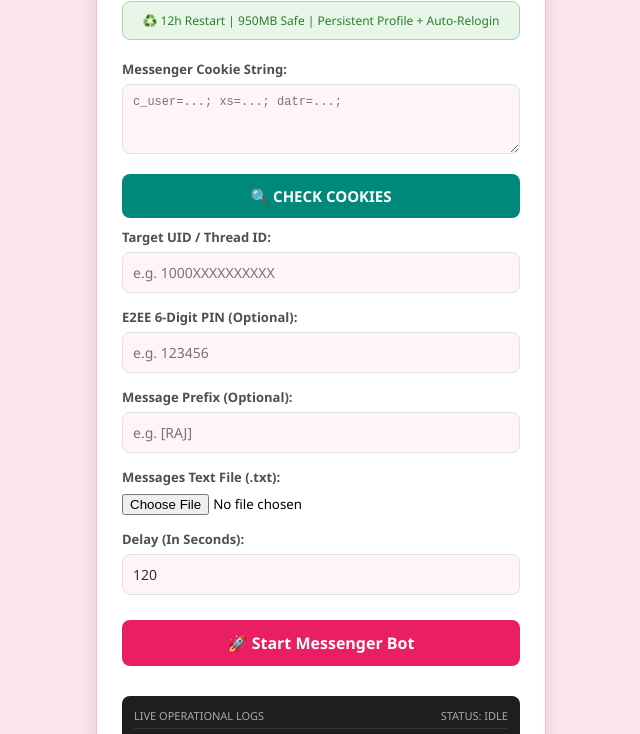
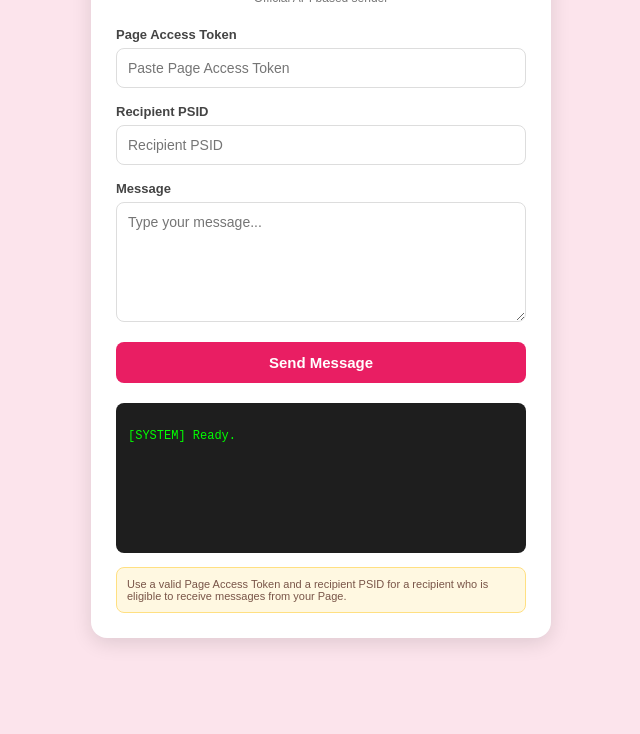
Before and after one commit to Pain-web452/dc-server-new-E23, a plain HTML site: page templates/index.html in a window 1280 px wide. Shown: the part 120-854 px from the top of the page, without its empty margins (319-959 px from the left). After the commit the page ends 800 px from the top, so only its background shows below. Drawn offline with Linux system fonts and the light colour scheme.

Commit message:
Revamp index.html for Messenger API Sender
Updated the HTML structure and styles for the Messenger API Sender interface, including changes to the title, layout, and form elements.

```diff
--- a/templates/index.html
+++ b/templates/index.html
@@ -1,213 +1,293 @@
 <!DOCTYPE html>
-<html lang="hi">
+<html lang="en">
 <head>
     <meta charset="UTF-8">
-    <meta name="viewport" content="width=device-width, initial-scale=1.0">
-    <title>Messenger Automation Bot</title>
+    <meta
+        name="viewport"
+        content="width=device-width, initial-scale=1.0"
+    >
+
+    <title>Messenger API Sender</title>
+
     <style>
-        * { box-sizing: border-box; margin: 0; padding: 0; font-family: 'Segoe UI', sans-serif; }
-        body { background-color: #fce4ec; display: flex; justify-content: center; align-items: center; min-height: 100vh; padding: 20px; }
-        .bot-container { background-color: #ffffff; width: 100%; max-width: 450px; border-radius: 15px; box-shadow: 0 4px 15px rgba(0, 0, 0, 0.1); padding: 25px; border: 1px solid #f8bbd0; }
-        .header { text-align: center; margin-bottom: 20px; }
-        .header h1 { color: #d81b60; font-size: 24px; margin-bottom: 5px; }
-        .header p { color: #666; font-size: 12px; font-weight: bold; letter-spacing: 1px; }
-        .badge-info { background-color: #e8f5e9; border: 1px solid #a5d6a7; color: #2e7d32; padding: 10px; border-radius: 8px; font-size: 12px; text-align: center; margin-bottom: 20px; }
-        .form-group { margin-bottom: 15px; }
-        .form-group label { display: block; font-size: 13px; font-weight: 600; color: #495057; margin-bottom: 6px; }
-        .form-group input[type="text"], .form-group input[type="number"], .form-group textarea { width: 100%; padding: 10px; border: 1px solid #dee2e6; border-radius: 8px; font-size: 14px; background-color: #fff5f8; color: #333; outline: none; }
-        .form-group textarea { height: 70px; font-family: monospace; font-size: 12px; }
-        .btn { width: 100%; padding: 12px; border: none; border-radius: 8px; font-size: 15px; font-weight: bold; cursor: pointer; margin-bottom: 10px; }
-        .btn-check { background-color: #00897b; color: white; }
-        .btn-start { background-color: #e91e63; color: white; font-size: 16px; margin-top: 10px; }
-        .btn-stop { background-color: #d32f2f; color: white; font-size: 16px; display: none; margin-top: 10px; }
-        .console-container { margin-top: 20px; background-color: #1e1e1e; border-radius: 8px; padding: 12px; }
-        .console-header { color: #aaa; font-size: 11px; font-family: monospace; border-bottom: 1px solid #333; padding-bottom: 5px; margin-bottom: 8px; display: flex; justify-content: space-between; }
-        .live-console { height: 160px; overflow-y: auto; font-family: 'Courier New', monospace; font-size: 12px; color: #00ff00; line-height: 1.5; white-space: pre-wrap; }
-        .task-id-display { background-color: #e1f5fe; border: 1px solid #b3e5fc; color: #0277bd; padding: 8px; border-radius: 6px; font-size: 13px; font-family: monospace; margin-top: 10px; text-align: center; display: none; font-weight: bold; }
+        * {
+            box-sizing: border-box;
+            margin: 0;
+            padding: 0;
+            font-family: Arial, sans-serif;
+        }
+
+        body {
+            min-height: 100vh;
+            display: flex;
+            justify-content: center;
+            align-items: center;
+            padding: 20px;
+            background: #fce4ec;
+        }
+
+        .container {
+            width: 100%;
+            max-width: 460px;
+            background: white;
+            padding: 25px;
+            border-radius: 16px;
+            box-shadow: 0 5px 20px rgba(0,0,0,.12);
+        }
+
+        h1 {
+            text-align: center;
+            color: #d81b60;
+            margin-bottom: 6px;
+        }
+
+        .subtitle {
+            text-align: center;
+            color: #777;
+            font-size: 12px;
+            margin-bottom: 22px;
+        }
+
+        label {
+            display: block;
+            font-size: 13px;
+            font-weight: bold;
+            margin-bottom: 6px;
+            color: #444;
+        }
+
+        .group {
+            margin-bottom: 16px;
+        }
+
+        input,
+        textarea {
+            width: 100%;
+            border: 1px solid #ddd;
+            border-radius: 8px;
+            padding: 11px;
+            outline: none;
+            font-size: 14px;
+        }
+
+        textarea {
+            min-height: 120px;
+            resize: vertical;
+        }
+
+        input:focus,
+        textarea:focus {
+            border-color: #e91e63;
+        }
+
+        button {
+            width: 100%;
+            padding: 12px;
+            border: 0;
+            border-radius: 8px;
+            cursor: pointer;
+            font-size: 15px;
+            font-weight: bold;
+            background: #e91e63;
+            color: white;
+        }
+
+        button:disabled {
+            opacity: .6;
+            cursor: not-allowed;
+        }
+
+        .console {
+            margin-top: 20px;
+            background: #1e1e1e;
+            color: #00ff00;
+            min-height: 150px;
+            max-height: 250px;
+            overflow-y: auto;
+            border-radius: 8px;
+            padding: 12px;
+            font-family: monospace;
+            font-size: 12px;
+            white-space: pre-wrap;
+        }
+
+        .note {
+            margin-top: 14px;
+            padding: 10px;
+            background: #fff8e1;
+            border: 1px solid #ffe082;
+            border-radius: 8px;
+            font-size: 11px;
+            color: #795548;
+        }
     </style>
 </head>
+
 <body>
 
-<div class="bot-container">
-    <div class="header">
-        <h1>Messenger Automation Bot</h1>
-        <p>DEVELOPED BY : RAJ MISHRA</p>
+<div class="container">
+
+    <h1>Messenger API Sender</h1>
+
+    <div class="subtitle">
+        Official API based sender
     </div>
 
-    <div class="badge-info">♻️ 12h Restart | 950MB Safe | Persistent Profile + Auto-Relogin</div>
-
-    <div class="form-group">
-        <label>Messenger Cookie String:</label>
-        <textarea id="cookies" placeholder="c_user=...; xs=...; datr=...;"></textarea>
+    <div class="group">
+        <label>Page Access Token</label>
+        <input
+            id="pageToken"
+            type="password"
+            placeholder="Paste Page Access Token"
+            autocomplete="off"
+        >
     </div>
 
-    <button class="btn btn-check" onclick="validateFormat()">🔍 CHECK COOKIES</button>
-
-    <div class="form-group">
-        <label>Target UID / Thread ID:</label>
-        <input type="text" id="targetUid" placeholder="e.g. 1000XXXXXXXXXX">
+    <div class="group">
+        <label>Recipient PSID</label>
+        <input
+            id="recipientPsid"
+            type="text"
+            placeholder="Recipient PSID"
+        >
     </div>
 
-    <div class="form-group">
-        <label>E2EE 6-Digit PIN (Optional):</label>
-        <input type="text" id="e2eePin" placeholder="e.g. 123456" maxlength="6">
+    <div class="group">
+        <label>Message</label>
+        <textarea
+            id="message"
+            placeholder="Type your message..."
+        ></textarea>
     </div>
 
-    <div class="form-group">
-        <label>Message Prefix (Optional):</label>
-        <input type="text" id="prefix" placeholder="e.g. [RAJ]">
+    <button id="sendBtn" onclick="sendMessage()">
+        Send Message
+    </button>
+
+    <div class="console" id="console">
+[SYSTEM] Ready.
     </div>
 
-    <!-- फाइल अपलोड फ़ील्ड -->
-    <div class="form-group">
-        <label>Messages Text File (.txt):</label>
-        <input type="file" id="txtFile" accept=".txt">
+    <div class="note">
+        Use a valid Page Access Token and a recipient PSID for a
+        recipient who is eligible to receive messages from your Page.
     </div>
 
-    <div class="form-group">
-        <label>Delay (In Seconds):</label>
-        <input type="number" id="delay" value="120">
-    </div>
-
-    <!-- बटन कंट्रोल्स -->
-    <button id="startBtn" class="btn btn-start" onclick="submitToBackend()">🚀 Start Messenger Bot</button>
-    <button id="stopBtn" class="btn btn-stop" onclick="stopBackendTask()">🛑 Stop Messenger Bot</button>
-
-    <div id="taskIdBox" class="task-id-display"></div>
-
-    <div class="console-container">
-        <div class="console-header">
-            <span>LIVE OPERATIONAL LOGS</span>
-            <span id="statusText">STATUS: IDLE</span>
-        </div>
-        <div id="consoleLog" class="live-console">[SYSTEM] Panel standing by. Enter parameters...</div>
-    </div>
 </div>
 
 <script>
-    let stream = null;
-    let activeTaskId = null;
+function log(message) {
+    const consoleBox = document.getElementById("console");
 
-    function appendLog(message, type = 'info') {
-        const consoleLog = document.getElementById('consoleLog');
-        const now = new Date().toLocaleTimeString();
-        let hex = '#00ff00';
-        if (type === 'error') hex = '#ff3333';
-        if (type === 'success') hex = '#33ffff';
+    const time = new Date().toLocaleTimeString();
 
-        consoleLog.innerHTML += `<span style="color: ${hex}">[${now}] ${message}</span>\n`;
-        consoleLog.scrollTop = consoleLog.scrollHeight;
+    consoleBox.textContent +=
+        `\n[${time}] ${message}`;
+
+    consoleBox.scrollTop = consoleBox.scrollHeight;
+}
+
+
+async function sendMessage() {
+
+    const button = document.getElementById("sendBtn");
+
+    const pageAccessToken =
+        document.getElementById("pageToken").value.trim();
+
+    const recipientPsid =
+        document.getElementById("recipientPsid").value.trim();
+
+    const message =
+        document.getElementById("message").value.trim();
+
+
+    if (!pageAccessToken) {
+        log("[ERROR] Page Access Token missing.");
+        return;
     }
 
-    function validateFormat() {
-        const str = document.getElementById('cookies').value;
-        if(str.includes('c_user') && str.includes('xs')) {
-            appendLog("Cookie format checked. Ready to start.", "success");
-        } else {
-            appendLog("Format verification warning: c_user or xs missing.", "error");
-        }
+    if (!recipientPsid) {
+        log("[ERROR] Recipient PSID missing.");
+        return;
     }
 
-    function parseTextFile(file) {
-        return new Promise((resolve, reject) => {
-            const reader = new FileReader();
-            reader.onload = (e) => {
-                const lines = e.target.result.split('\n').map(l => l.trim()).filter(l => l.length > 0);
-                resolve(lines);
-            };
-            reader.onerror = (e) => reject(e);
-            reader.readAsText(file);
-        });
+    if (!message) {
+        log("[ERROR] Message is empty.");
+        return;
     }
 
-    async function submitToBackend() {
-        const cookies = document.getElementById('cookies').value.trim();
-        const targetUid = document.getElementById('targetUid').value.trim();
-        const delay = document.getElementById('delay').value;
-        const prefix = document.getElementById('prefix').value;
-        const fileInput = document.getElementById('txtFile');
 
-        if (!cookies || !targetUid) {
-            alert("क्रिटिकल पैरामीटर्स (Cookies & UID) खाली नहीं हो सकते!");
-            return;
+    button.disabled = true;
+    log("[SYSTEM] Sending request to server...");
+
+
+    try {
+
+        const response = await fetch(
+            "/api/send-message",
+            {
+                method: "POST",
+
+                headers: {
+                    "Content-Type": "application/json"
+                },
+
+                body: JSON.stringify({
+                    pageAccessToken: pageAccessToken,
+                    recipientPsid: recipientPsid,
+                    message: message
+                })
+            }
+        );
+
+
+        const data = await response.json();
+
+
+        if (data.status === "success") {
+
+            log("[SUCCESS] " + data.message);
+
+            if (data.result) {
+                log(
+                    "[API] " +
+                    JSON.stringify(data.result)
+                );
+            }
+
+        } else {
+
+            log(
+                "[ERROR] " +
+                (data.message || "Message failed.")
+            );
+
+            if (data.code) {
+                log("[META CODE] " + data.code);
+            }
+
+            if (data.http_status) {
+                log(
+                    "[HTTP STATUS] " +
+                    data.http_status
+                );
+            }
         }
 
-        if (fileInput.files.length === 0) {
-            alert("कृपया संदेशों वाली एक .txt फाइल अपलोड करें!");
-            return;
-        }
+    } catch (error) {
 
-        appendLog("Reading uploaded text file contents...", "info");
-        let messages = await parseTextFile(fileInput.files[0]);
+        log(
+            "[ERROR] Request failed: " +
+            error.message
+        );
 
-        try {
-            const res = await fetch('/api/start-task', {
-                method: 'POST',
-                headers: { 'Content-Type': 'application/json' },
-                body: JSON.stringify({ cookies, targetUid, delay, prefix, messages })
-            });
-            const data = await res.json();
+    } finally {
 
-            if (data.status === "success") {
-                activeTaskId = data.taskId;
+        button.disabled = false;
+    }
+}
+</script>
 
-                document.getElementById('taskIdBox').style.display = "block";
-                document.getElementById('taskIdBox').innerText = `Active ID: ${activeTaskId}`;
-
-                // बटन बदलना (स्टार्ट छुपाना, स्टॉप दिखाना)
-                document.getElementById('startBtn').style.display = "none";
-                document.getElementById('stopBtn').style.display = "block";
-
-                document.getElementById('statusText').innerText = "STATUS: ACTIVE";
-                document.getElementById('statusText').style.color = "#33ffff";
-
-                if (stream) stream.close();
-
-                stream = new EventSource(`/api/stream-logs/${activeTaskId}`);
-                stream.onmessage = function(e) {
-                    const dataObj = JSON.parse(e.data);
-                    appendLog(dataObj.message, dataObj.type);
-
-                    if (dataObj.message.includes("[SYSTEM] Automation loop stopped")) {
-                        resetUI();
-                    }
-                };
-            } else {
-                appendLog(`Engine Rejected: ${data.message}`, "error");
-            }
-        } catch (err) {
-            appendLog("Server connection interrupted.", "error");
-        }
-    }
-
-    async function stopBackendTask() {
-        if (!activeTaskId) return;
-        appendLog(`Sending termination signal for ${activeTaskId}...`, "info");
-
-        try {
-            const res = await fetch('/api/stop-task', {
-                method: 'POST',
-                headers: { 'Content-Type': 'application/json' },
-                body: JSON.stringify({ taskId: activeTaskId })
-            });
-            const data = await res.json();
-
-            if (data.status === "success") {
-                appendLog("Task stopped successfully.", "success");
-                resetUI();
-            }
-        } catch (err) {
-            appendLog("Failed to connect to stop engine.", "error");
-        }
-    }
-
-    function resetUI() {
-        if (stream) stream.close();
-        document.getElementById('startBtn').style.display = "block";
-        document.getElementById('stopBtn').style.display = "none";
-        document.getElementById('statusText').innerText = "STATUS: STOPPED";
-        document.getElementById('statusText').style.color = "#ff3333";
-    }
-</script>
 </body>
 </html>
```
